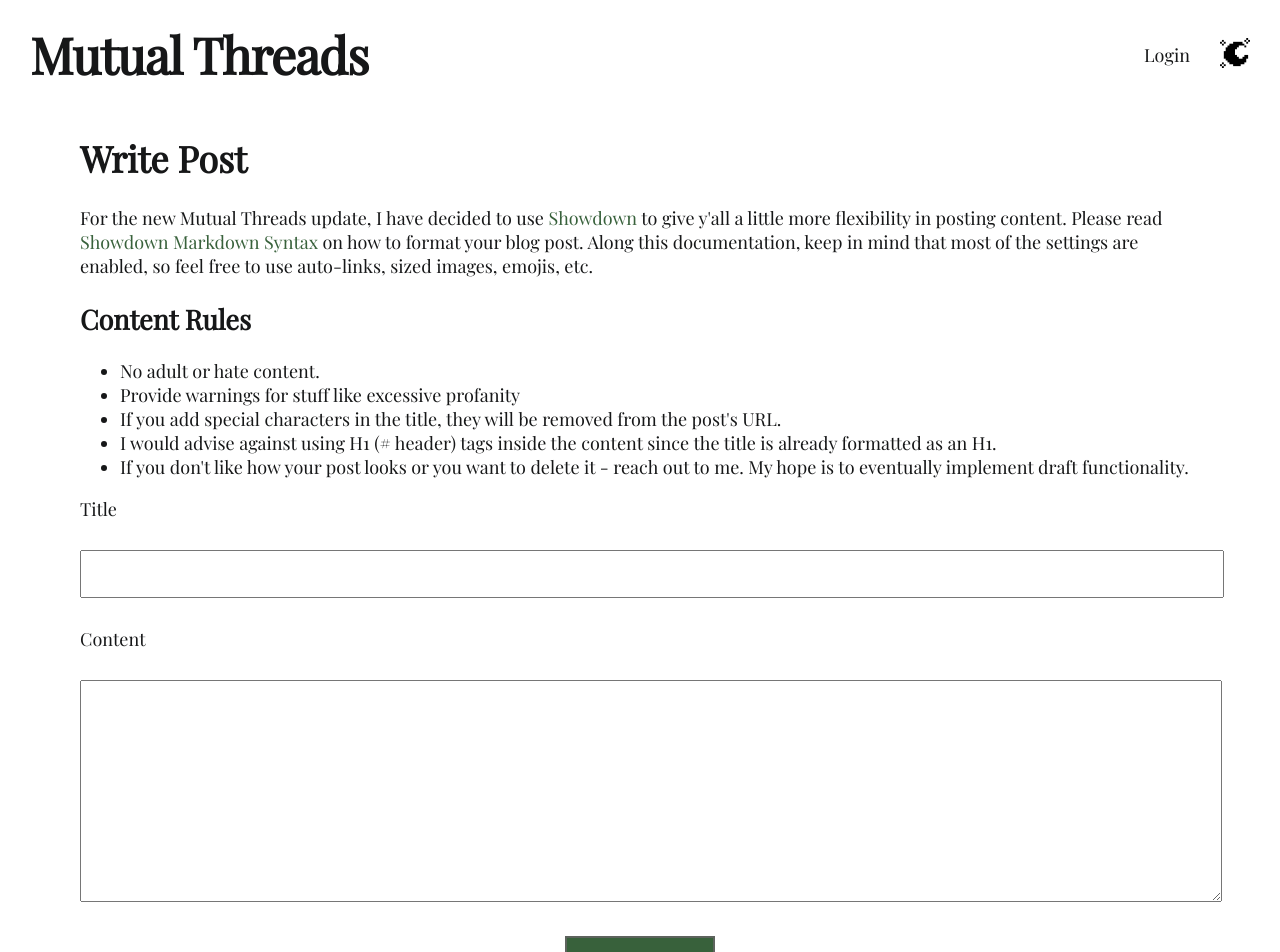
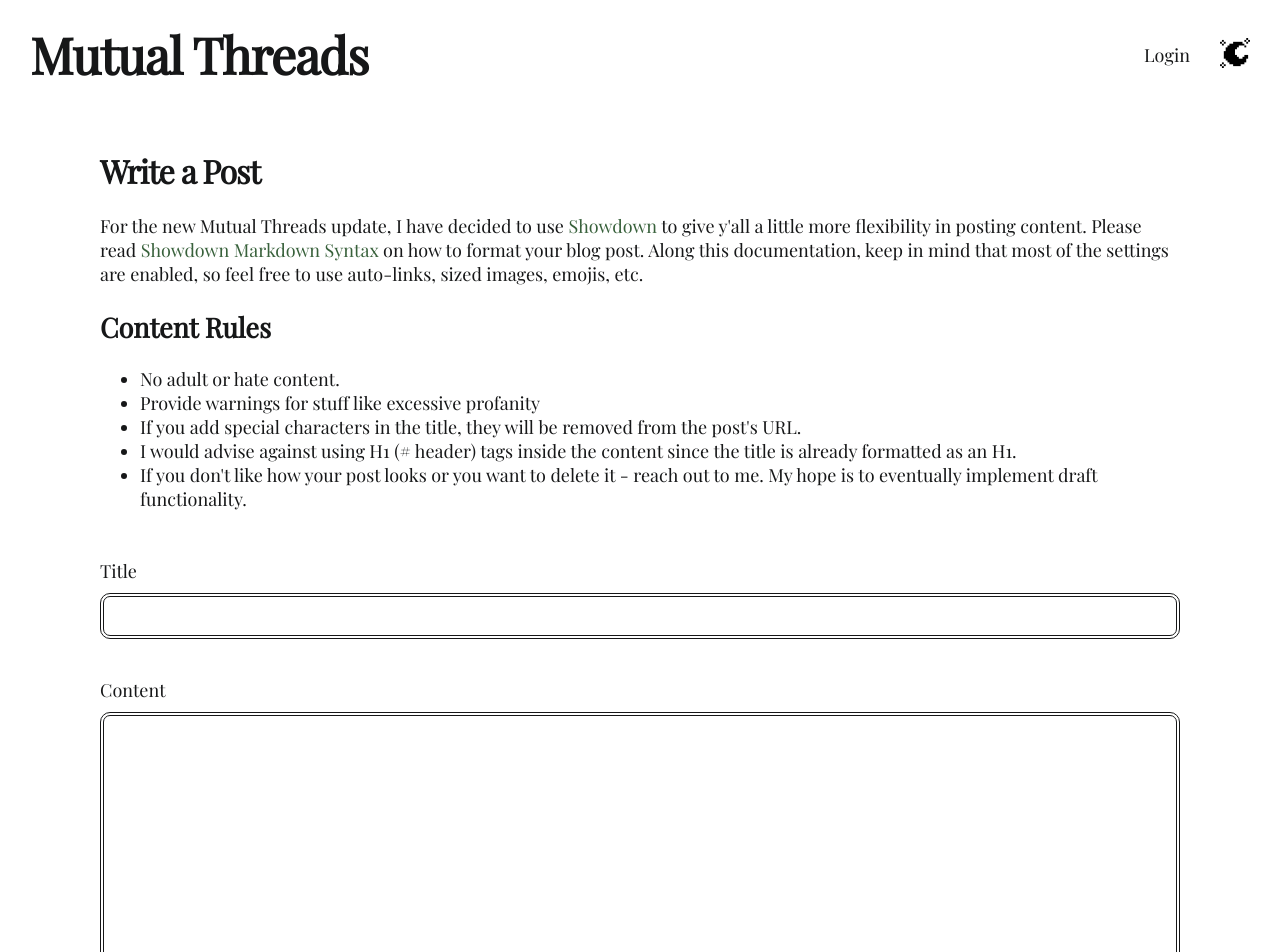
Before and after one commit to gabepetersen/dadblog, a Next.js app: page /create in a window 1280 px wide. Shown: the top 952 px of the page. Built offline with nearby package versions, Linux system fonts and the light colour scheme.

Commit message:
Style up the fancy create page
This is actually so cool I love it

```diff
--- a/pages/create.module.scss
+++ b/pages/create.module.scss
@@ -1,25 +1,15 @@
 .blogForm {
-  & input, textarea {
-    margin: 0.5rem auto;
-    padding: 1rem;
-    width: 100%;
-  }
-  & textarea {
-    min-height: 20rem;
-  }
-  & input[type="submit"] {
-    max-width: 150px;
-  }
     display: flex;
     flex-direction: column;
     align-items: flex-start;
+    margin-bottom: 50px;
+
+    & input, textarea {
+        width: 100%;
+        margin: 10px auto 15px;
     }
 
-@media screen and (max-width: 750px) {
-  .blogForm {
-    & input, textarea {
-      width: 80%;
-      margin: 0 auto;
+    & textarea {
+        min-height: 30rem;
     }
 }
-}
--- a/pages/create.tsx
+++ b/pages/create.tsx
@@ -57,9 +57,9 @@ export default function Create() {
 
   return (
     <Layout>
-      <h1>Write Post</h1>
+      <section>
+        <h1 className='headingLg'>Write a Post</h1>
         <p>For the new Mutual Threads update, I have decided to use <Link href="https://github.com/showdownjs/showdown/wiki">Showdown</Link> to give y&apos;all a little more flexibility in posting content. Please read <Link href="https://github.com/showdownjs/showdown/wiki/Showdown's-Markdown-syntax">Showdown Markdown Syntax</Link> on how to format your blog post. Along this documentation, keep in mind that most of the settings are enabled, so feel free to use auto-links, sized images, emojis, etc.</p>
-
         <h2>Content Rules</h2>
         <ul>
           <li>No adult or hate content.</li>
@@ -68,16 +68,16 @@ export default function Create() {
           <li>I would advise against using H1 (# header) tags inside the content since the title is already formatted as an H1.</li>
           <li>If you don&apos;t like how your post looks or you want to delete it - reach out to me. My hope is to eventually implement draft functionality.</li>
         </ul>
+      </section>
+      <section>
         <form className={styles.blogForm} onSubmit={handleSubmit}>
           <label htmlFor="btitle">Title</label>
-        <br />
           <input type="text" id="btitle" name="btitle" onChange={handleTitle} /><br />
           <label htmlFor="btext">Content</label>
-        <br />
           <textarea id="btext" name="btext" onChange={handleText}></textarea><br />
           <input type="submit" value="Post" />
         </form>
-      <br />
+      </section>
       <ToastContainer />
     </Layout>
   );
--- a/styles/base/_base-reset.scss
+++ b/styles/base/_base-reset.scss
@@ -1,6 +1,11 @@
 @use '../abstracts/variables' as *;
 
+*, *:before, *:after {
+    box-sizing: inherit;
+}
+
 html {
+    box-sizing: border-box;
     font-size: 62.5%; // 1rem = 10px
     height: 100%;
 }
@@ -68,10 +73,11 @@ select,
 textarea {
     font-family: inherit;
     font-size: 100%;
-}
-
-input {
-    padding: 7px 7px;
+    padding: 7px;
+    border: 4px double var(--color-text);
+    border-radius: 10px;
+    background-color: var(--color-page-background);
+    color: var(--color-text);
 }
 
 button,
```
Lines whose indentation alone changed are shown as unchanged.
